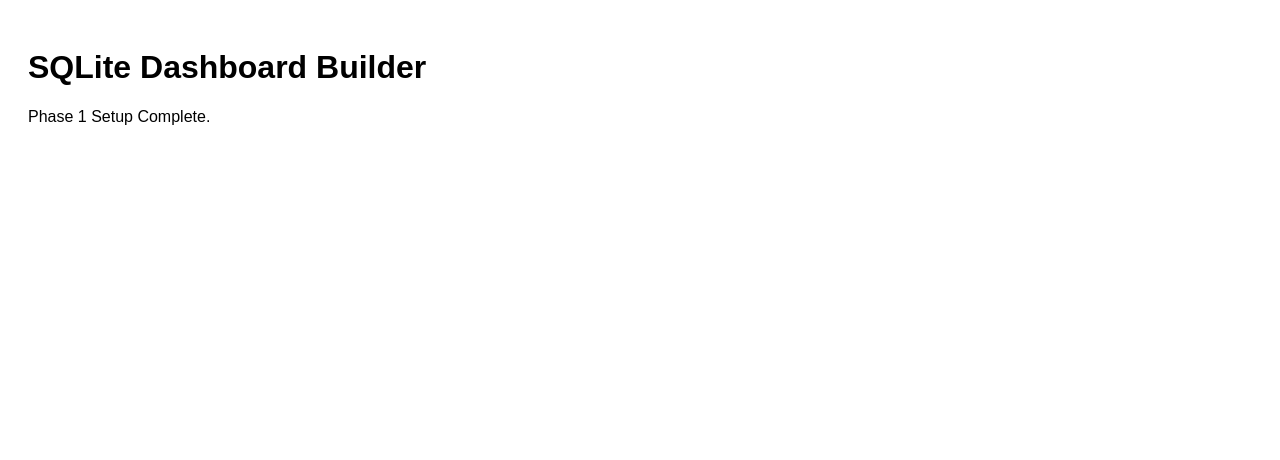
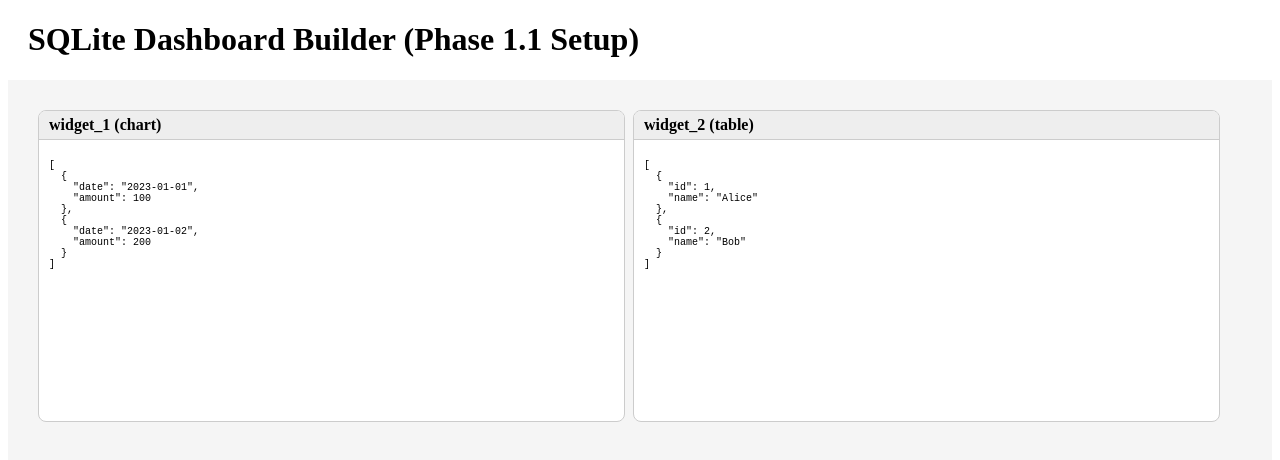
Before and after one commit to bladehaze/dashboard-quine, a React (Vite) app: page / in a window 1280 px wide. Shown: the top 460 px of the page. Built offline with nearby package versions, Linux system fonts and the light colour scheme; the HTML template or start-up script is replaced by a standard one.

Commit message:
Phase 1.1: Completed project setup with single-file Vite build and core React components

```diff
--- a/src/App.tsx
+++ b/src/App.tsx
@@ -1,10 +1,33 @@
 import React from 'react';
+import { CoreRenderer, Widget } from './core-renderer';
+
+const MOCK_WIDGETS: Widget[] = [
+  {
+    id: 'widget_1',
+    type: 'chart',
+    layout: { i: 'widget_1', x: 0, y: 0, w: 6, h: 8 },
+    query: 'SELECT * FROM sales',
+    config: { chartType: 'line', xAxis: 'date', yAxis: 'amount' }
+  },
+  {
+    id: 'widget_2',
+    type: 'table',
+    layout: { i: 'widget_2', x: 6, y: 0, w: 6, h: 8 },
+    query: 'SELECT * FROM users',
+    config: {}
+  }
+];
+
+const MOCK_DATA = {
+  'widget_1': [{ date: '2023-01-01', amount: 100 }, { date: '2023-01-02', amount: 200 }],
+  'widget_2': [{ id: 1, name: 'Alice' }, { id: 2, name: 'Bob' }]
+};
 
 function App() {
   return (
-    <div style={{ padding: '20px', fontFamily: 'sans-serif' }}>
-      <h1>SQLite Dashboard Builder</h1>
-      <p>Phase 1 Setup Complete.</p>
+    <div>
+      <h1 style={{ paddingLeft: '20px' }}>SQLite Dashboard Builder (Phase 1.1 Setup)</h1>
+      <CoreRenderer widgets={MOCK_WIDGETS} mockData={MOCK_DATA} />
     </div>
   );
 }
--- /dev/null
+++ b/src/core-renderer.tsx
@@ -0,0 +1,80 @@
+import { ReactNode } from 'react';
+import ReactGridLayout from 'react-grid-layout';
+
+// Basic mock types for Phase 1
+export interface LayoutItem {
+  i: string;
+  x: number;
+  y: number;
+  w: number;
+  h: number;
+  minW?: number;
+  maxW?: number;
+  minH?: number;
+  maxH?: number;
+}
+
+export interface Widget {
+  id: string;
+  type: 'chart' | 'table';
+  layout: LayoutItem;
+  query: string;
+  config: Record<string, any>;
+}
+
+interface CoreRendererProps {
+  widgets: Widget[];
+  mockData: Record<string, any[]>;
+}
+
+const GridLayout = ReactGridLayout as any;
+
+export function CoreRenderer({ widgets, mockData }: CoreRendererProps): ReactNode {
+  const layouts = widgets.map((w) => w.layout);
+
+  return (
+    <div style={{ background: '#f5f5f5', minHeight: '100vh', padding: '20px' }}>
+      <GridLayout
+        className="layout"
+        layout={layouts}
+        cols={12}
+        rowHeight={30}
+        width={1200}
+        draggableHandle=".drag-handle"
+      >
+        {widgets.map((widget) => {
+          const data = mockData[widget.id] || [];
+          return (
+            <div
+              key={widget.id}
+              style={{
+                background: 'white',
+                border: '1px solid #ccc',
+                borderRadius: '8px',
+                display: 'flex',
+                flexDirection: 'column',
+                overflow: 'hidden'
+              }}
+            >
+              <div
+                className="drag-handle"
+                style={{
+                  background: '#eee',
+                  padding: '5px 10px',
+                  cursor: 'grab',
+                  borderBottom: '1px solid #ccc',
+                  fontWeight: 'bold'
+                }}
+              >
+                {widget.id} ({widget.type})
+              </div>
+              <div style={{ padding: '10px', flex: 1, overflow: 'auto' }}>
+                <pre style={{ fontSize: '10px' }}>{JSON.stringify(data, null, 2)}</pre>
+              </div>
+            </div>
+          );
+        })}
+      </GridLayout>
+    </div>
+  );
+}
--- a/vite.config.ts
+++ b/vite.config.ts
@@ -9,12 +9,5 @@
     assetsInlineLimit: 100000000,
     chunkSizeWarningLimit: 100000000,
     cssCodeSplit: false,
-    brotliSize: false,
-    rollupOptions: {
-      inlineDynamicImports: true,
-      output: {
-        manualChunks: () => 'everything.js',
-      },
-    },
   },
 })
```
Also changed, not shown: package.json (+17 -15 lines), tsconfig.json (+4 -4 lines), 1 other file (tests, documents, lock files or other folders).
